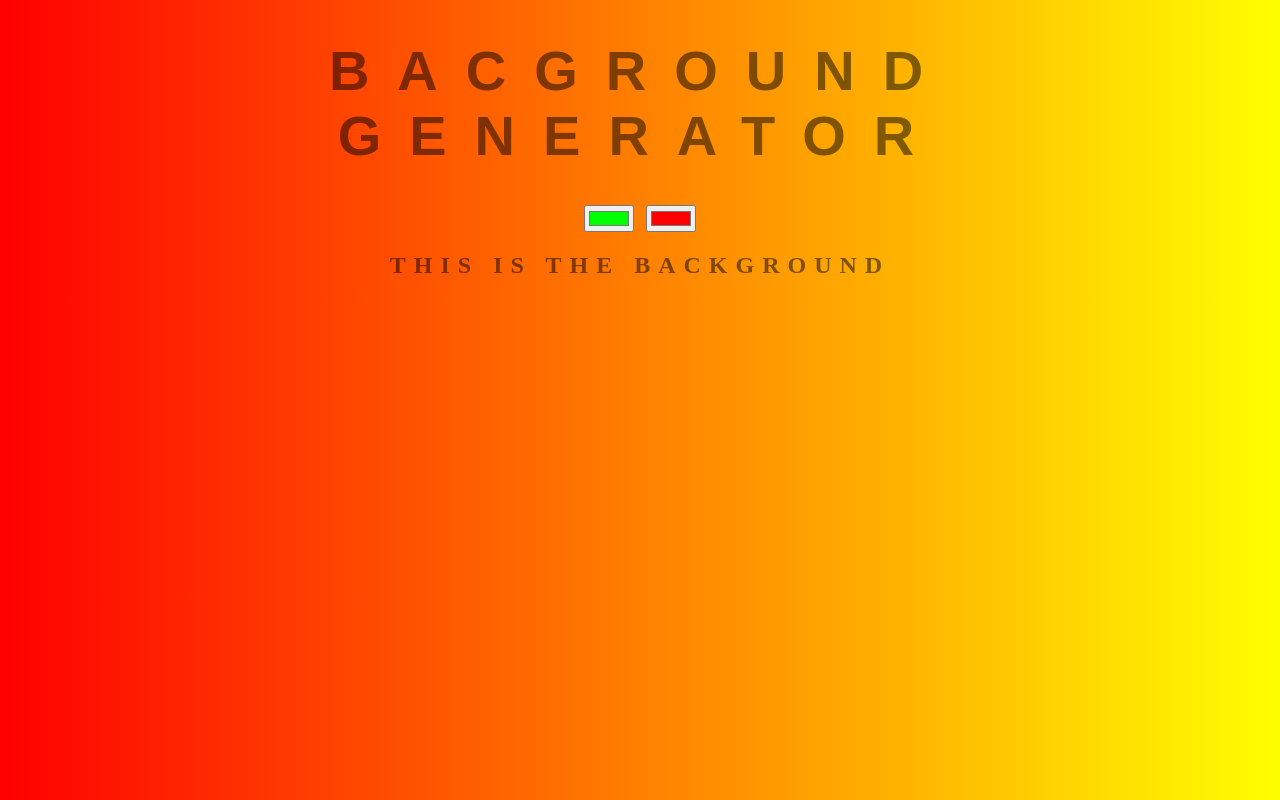
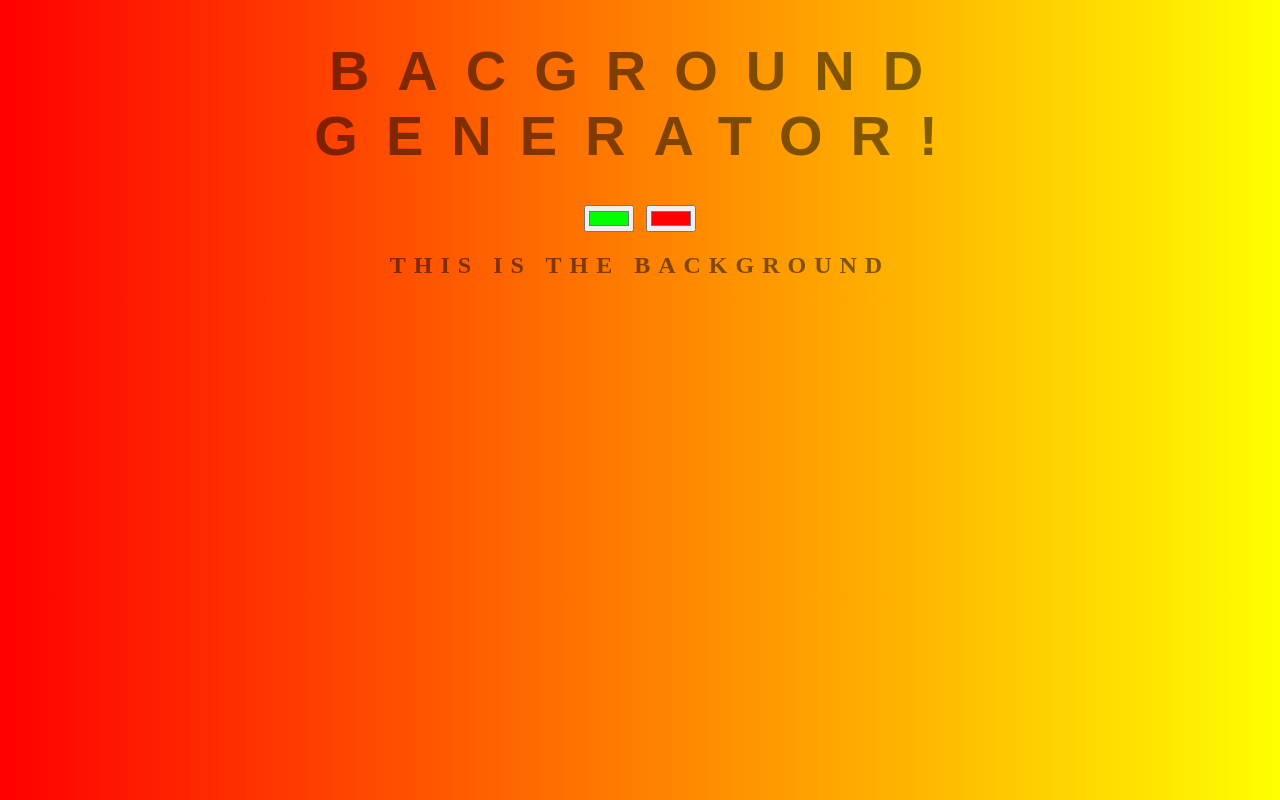
Before and after one commit to Kanidja22/background-generator, a plain HTML site: page index.html in a window 1280 px wide. Drawn offline with Linux system fonts and the light colour scheme.

Commit message:
added exclamation

```diff
--- a/index.html
+++ b/index.html
@@ -7,7 +7,7 @@
 	<title>Gradient Bakcground</title>
 </head>
 <body id="gradient">
-	<h1>Bacground Generator</h1>
+	<h1>Bacground Generator!</h1>
 	<input  class="color1" type="color" name="color1" value="#00ff00">
 	<input  class="color2" type="color" name="color2" value="#ff0000">
 	<h2>This is the background</h2>
```
